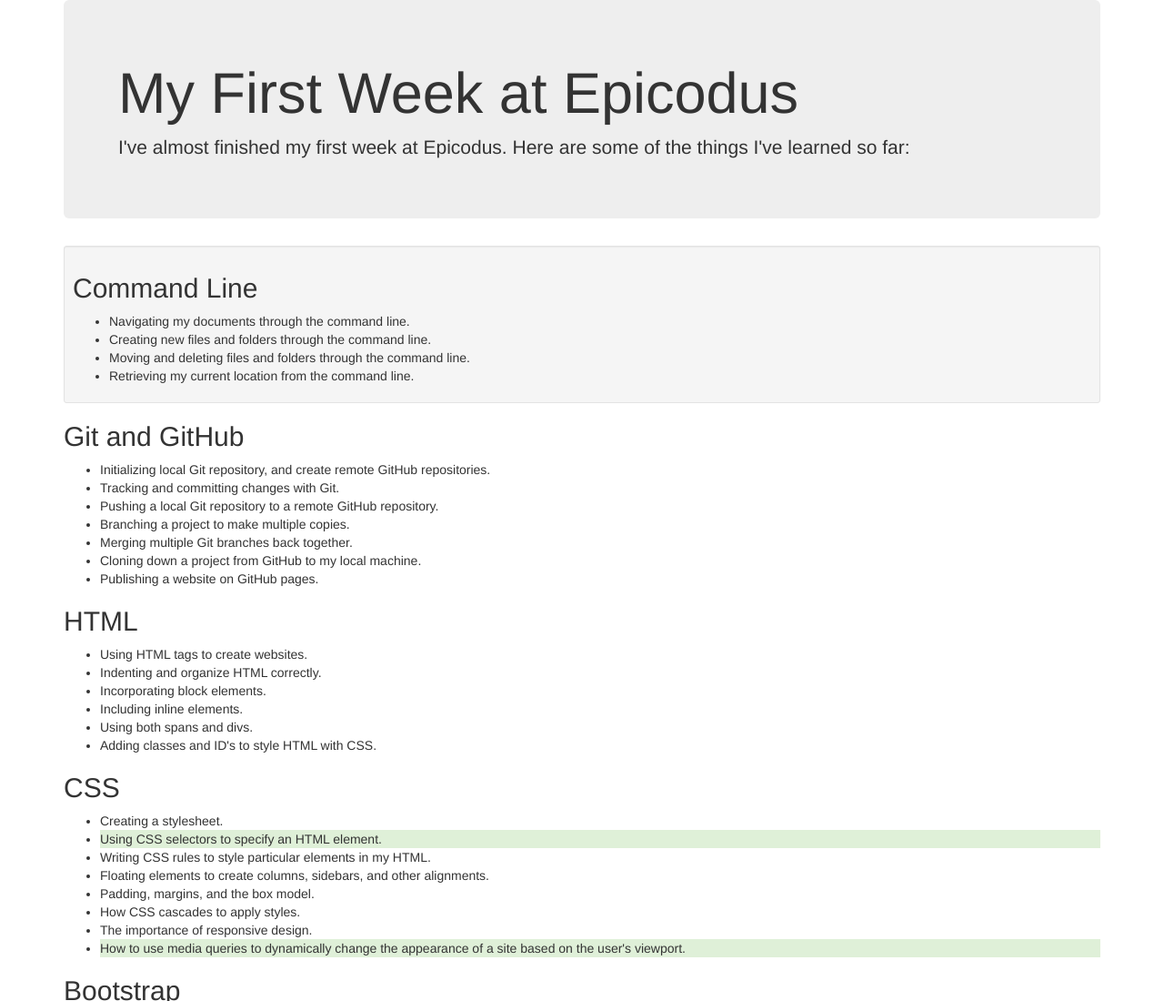
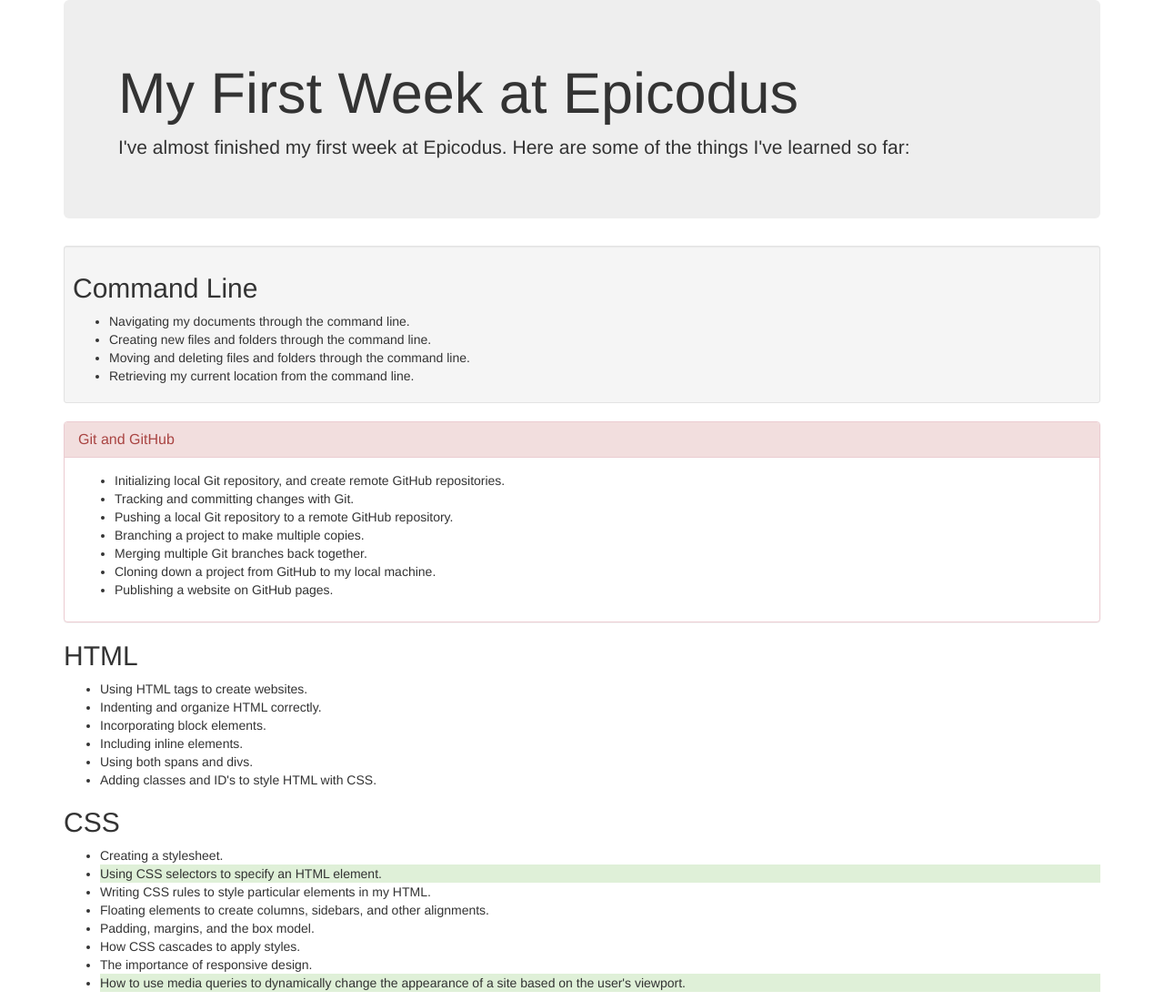
Before and after one commit to KNaka88/week-in-review, a plain HTML site: page index.html in a window 1280 px wide. Shown: the top 1100 px of the page at 91% size. Drawn offline with Linux system fonts and the light colour scheme.

Commit message:
add more bootstrap styling

```diff
--- a/index.html
+++ b/index.html
@@ -24,7 +24,12 @@
         </ul>
       </div>
 
-      <h2>Git and GitHub</h2>
+      <div class="panel panel-danger">
+        <div class="panel-heading">
+          <h2 class="panel-title">Git and GitHub</h2>
+        </div>
+
+        <div class="panel-body">
           <ul>
             <li>Initializing local Git repository, and create remote GitHub repositories.</li>
             <li>Tracking and committing changes with Git.</li>
@@ -34,6 +39,9 @@
             <li>Cloning down a project from GitHub to my local machine.</li>
             <li>Publishing a website on GitHub pages.</li>
           </ul>
+        </div>
+      </div>
+
       <h2>HTML</h2>
       <ul>
         <li>Using HTML tags to create websites.</li>
```
Lines whose indentation alone changed are shown as unchanged.
